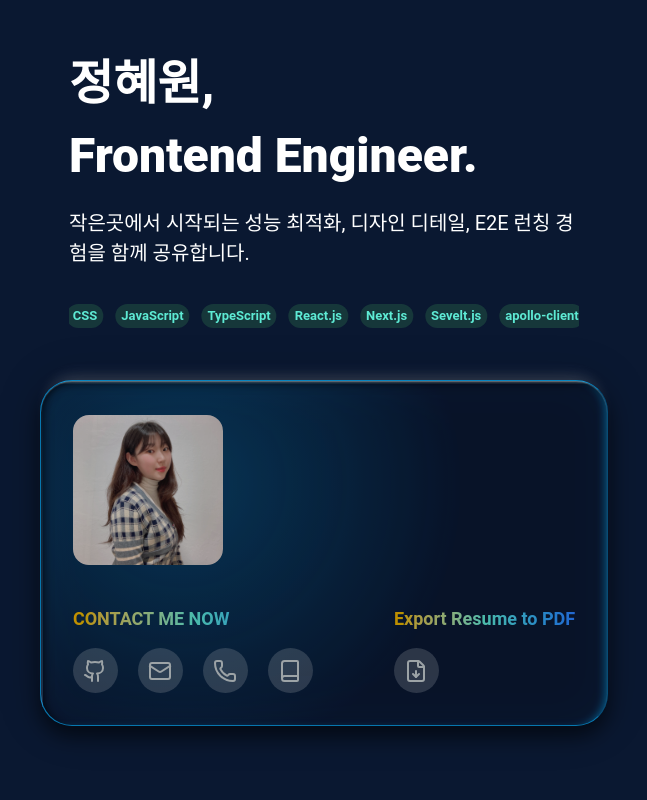
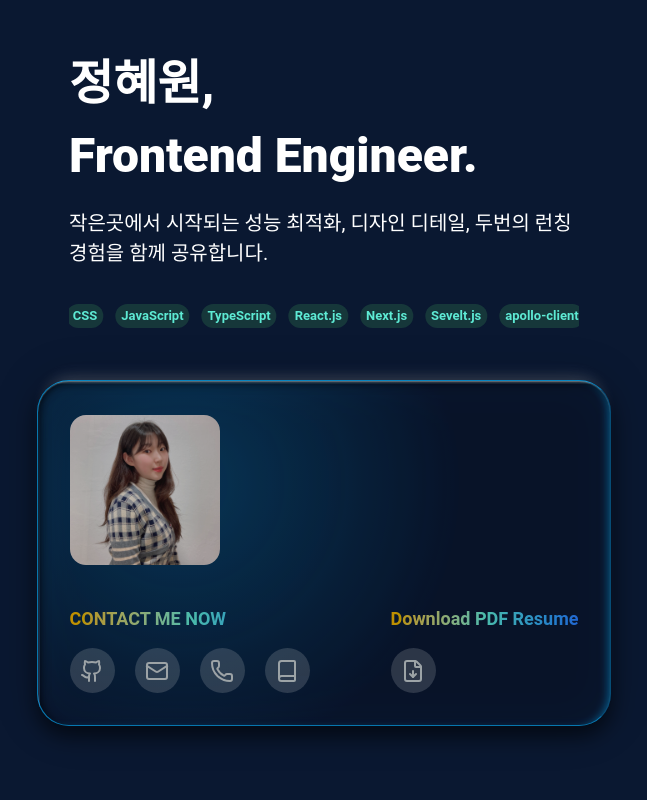
Before and after one commit to wonny-won/hyewon-lab, a Next.js app in the folder apps/hyewon/: page / in a window 1280 px wide. Shown: the top 800 px of the page, without its empty margins (316-963 px from the left). Built offline with nearby package versions, Linux system fonts and the light colour scheme; a web font is replaced by a local one.

Commit message:
feat: 모바일 사이즈 수정

```diff
--- a/apps/hyewon/src/commons/apis/sections/intro.ts
+++ b/apps/hyewon/src/commons/apis/sections/intro.ts
@@ -8,7 +8,7 @@ export const aboutMyProfile = {
 	name: ' 정혜원, ',
 	english: 'Jeong Hyewon',
 	position: 'Frontend Engineer.',
-	summary: '작은곳에서 시작되는 성능 최적화, 디자인 디테일, E2E 런칭 경험을 함께 공유합니다.',
+	summary: '작은곳에서 시작되는 성능 최적화, 디자인 디테일, 두번의 런칭 경험을 함께 공유합니다.',
 	skillTag: [
 		'HTML',
 		'CSS',
--- a/apps/hyewon/src/views/home/sections/intro/internal-ui/contact-me-card.tsx
+++ b/apps/hyewon/src/views/home/sections/intro/internal-ui/contact-me-card.tsx
@@ -71,17 +71,17 @@ const ContactMeCard = () => {
 				className='w-[200px] h-[170px] rounded-[8px] lg:w-[150px] lg:h-[150px] lg:rounded-[16px] max-lg:max-h-[300px]'
 			/>
 
-			<div className='flex gap-10 items-center'>
+			<div className='flex max-lg:flex-col gap-2 lg:gap-10 lg:items-center'>
 				<section>
 					<h3 className={`pt-[40px] lg:pb-[16px] pb-[10px] text-[18px] font-extrabold ${rainbowTxt}`}>
 						CONTACT ME NOW
 					</h3>
 					<ListUI direction='horizontal' listMap={aboutMyProfile.contact} />
 				</section>
-				<VirticalDiver height={100} />
+				<VirticalDiver height={100} display='max-lg:hidden' />
 				<section>
 					<h3 className={`pt-[40px] lg:pb-[16px] pb-[10px] text-[18px] font-extrabold ${rainbowTxt}`}>
-						Export Resume to PDF
+						Download PDF Resume
 					</h3>
 					<ListUI direction='horizontal' listMap={aboutMyProfile.export} />
 				</section>
--- a/apps/hyewon/src/views/layout/index.tsx
+++ b/apps/hyewon/src/views/layout/index.tsx
@@ -17,7 +17,7 @@ const Layout = ({ children }: LayoutProps) => {
 				<meta name='description' content='프론트엔드 개발자 정혜원의 포트폴리오 사이트입니다.' />
 			</Head>
 			<div className='w-full overflow-hidden flex flex-col gap-5.5 lg:gap-25'>
-				<main className='w-full h-full overflow-auto max-lg:pt-12 max-[1328px]:pt-12 px-6 lg:px-30'>
+				<main className='w-full h-full overflow-hidden max-lg:pt-12 max-[1328px]:pt-12 px-6 lg:px-30'>
 					{children}
 				</main>
 			</div>
--- a/packages/design-system/diver/virtical-diver.tsx
+++ b/packages/design-system/diver/virtical-diver.tsx
@@ -2,7 +2,15 @@
 
 import React from 'react';
 
-const VirticalDiver = ({ height, color = 'core-neutral-700' }: { height: number; color?: string }) => {
-	return <div className={`border-l-[1px] h-[${height || 100}px] mt-10 border-${color}`}></div>;
+const VirticalDiver = ({
+	display = 'block',
+	height,
+	color = 'core-neutral-700',
+}: {
+	display?: string;
+	height: number;
+	color?: string;
+}) => {
+	return <div className={`${display} border-l-[1px] h-[${height || 100}px] mt-10 border-${color}`}></div>;
 };
 export default VirticalDiver;
```
